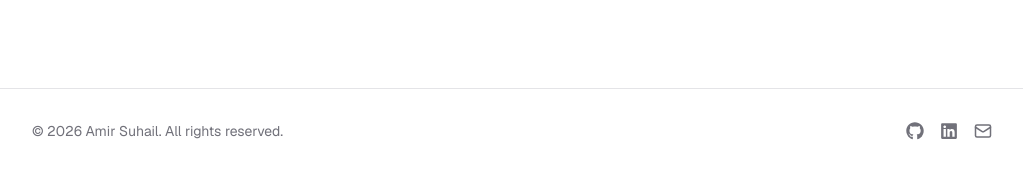
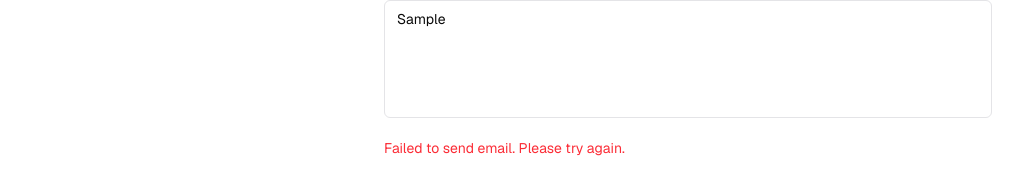
Before and after one commit to Amir-Suh/portfolio-website, a Next.js app: page /contact in a window 1280 px wide. Both pictures are taken after typing "Sample", "name@example.com", "Sample", "Sample" into the empty fields and a click on the button "Send Message". Shown: the part 627-800 px from the top of the page, without its empty margins (128-1151 px from the left). Built offline with nearby package versions, Linux system fonts and the light colour scheme; no server answers.

Commit message:
feat: wire contact form to Resend for real email delivery

```diff
--- a/package.json
+++ b/package.json
@@ -16,6 +16,7 @@
     "react": "19.2.4",
     "react-dom": "19.2.4",
     "react-icons": "^5.6.0",
+    "resend": "^6.12.3",
     "tailwind-merge": "^3.5.0"
   },
   "devDependencies": {
--- /dev/null
+++ b/src/app/actions/contact.ts
@@ -0,0 +1,30 @@
+"use server";
+
+import { Resend } from "resend";
+
+const resend = new Resend(process.env.RESEND_API_KEY);
+
+const TO_EMAIL = "amirsyedsuhail@tamu.edu";
+
+export interface ContactPayload {
+  name: string;
+  email: string;
+  subject: string;
+  message: string;
+}
+
+export async function sendContactEmail(payload: ContactPayload) {
+  const { name, email, subject, message } = payload;
+
+  const { error } = await resend.emails.send({
+    from: "Portfolio Contact <onboarding@resend.dev>",
+    to: TO_EMAIL,
+    replyTo: email,
+    subject: `[Portfolio] ${subject}`,
+    text: `Name: ${name}\nEmail: ${email}\n\n${message}`,
+  });
+
+  if (error) {
+    throw new Error("Failed to send email. Please try again.");
+  }
+}
--- a/src/components/contact/contact-form.tsx
+++ b/src/components/contact/contact-form.tsx
@@ -3,6 +3,7 @@
 import { useState } from "react";
 import { Send } from "lucide-react";
 import { Button } from "@/components/ui/button";
+import { sendContactEmail } from "@/app/actions/contact";
 import { cn } from "@/lib/utils";
 
 type FormStatus = "idle" | "submitting" | "success" | "error";
@@ -24,6 +25,7 @@ const initialState: FormState = {
 export function ContactForm() {
   const [form, setForm] = useState<FormState>(initialState);
   const [status, setStatus] = useState<FormStatus>("idle");
+  const [errorMessage, setErrorMessage] = useState("");
 
   function handleChange(
     e: React.ChangeEvent<HTMLInputElement | HTMLTextAreaElement>
@@ -34,11 +36,18 @@ export function ContactForm() {
   async function handleSubmit(e: React.FormEvent) {
     e.preventDefault();
     setStatus("submitting");
+    setErrorMessage("");
 
-    // TODO: wire up email delivery (e.g. Resend, Formspree)
-    await new Promise((r) => setTimeout(r, 800));
-    setStatus("success");
-    setForm(initialState);
+    try {
+      await sendContactEmail(form);
+      setStatus("success");
+      setForm(initialState);
+    } catch (err) {
+      setStatus("error");
+      setErrorMessage(
+        err instanceof Error ? err.message : "Something went wrong."
+      );
+    }
   }
 
   if (status === "success") {
@@ -112,6 +121,10 @@ export function ContactForm() {
         />
       </Field>
 
+      {status === "error" && (
+        <p className="text-sm text-red-500">{errorMessage}</p>
+      )}
+
       <Button
         type="submit"
         size="lg"
```
Also changed, not shown: 2 other files (tests, documents, lock files or other folders).
